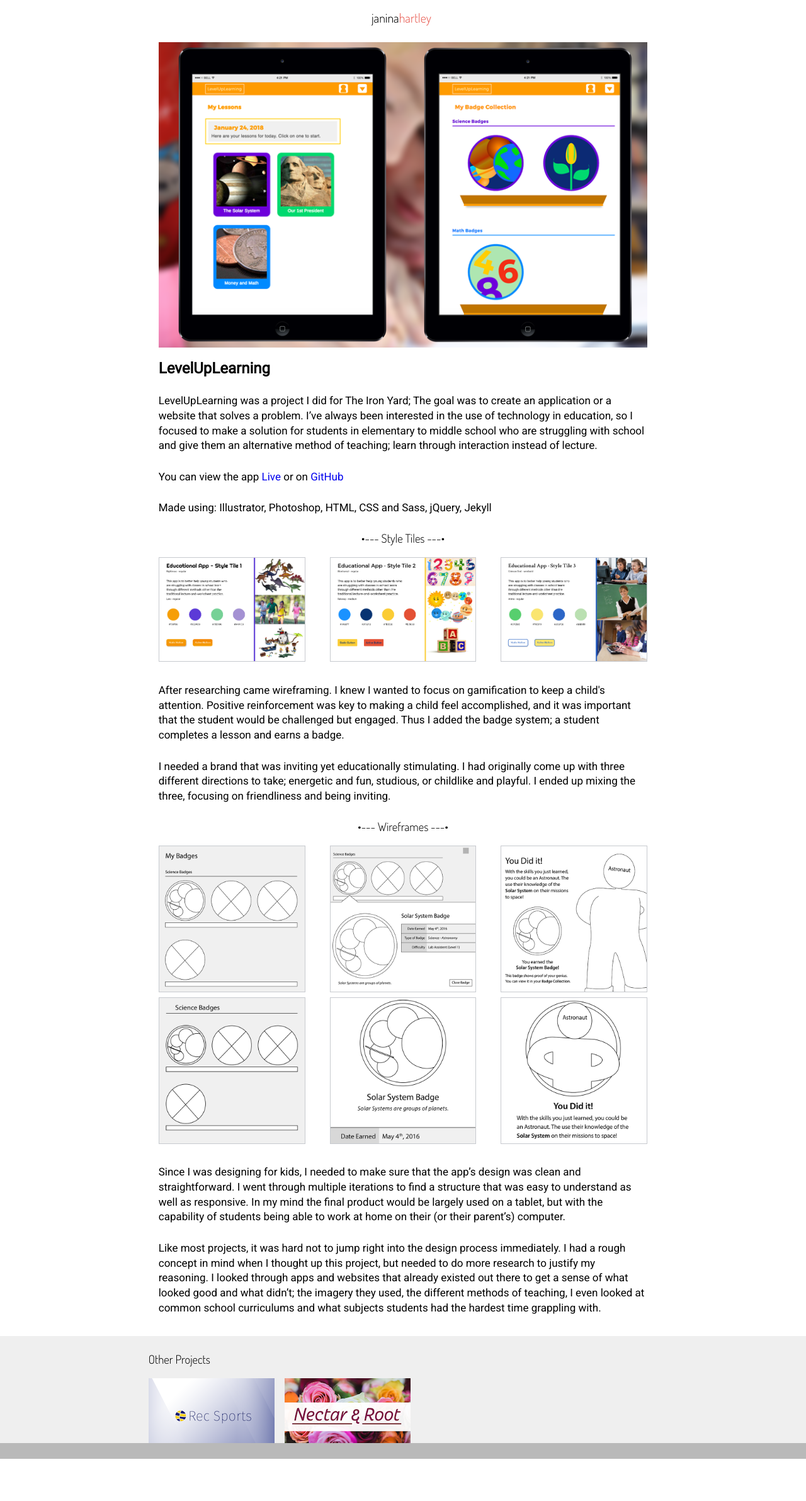
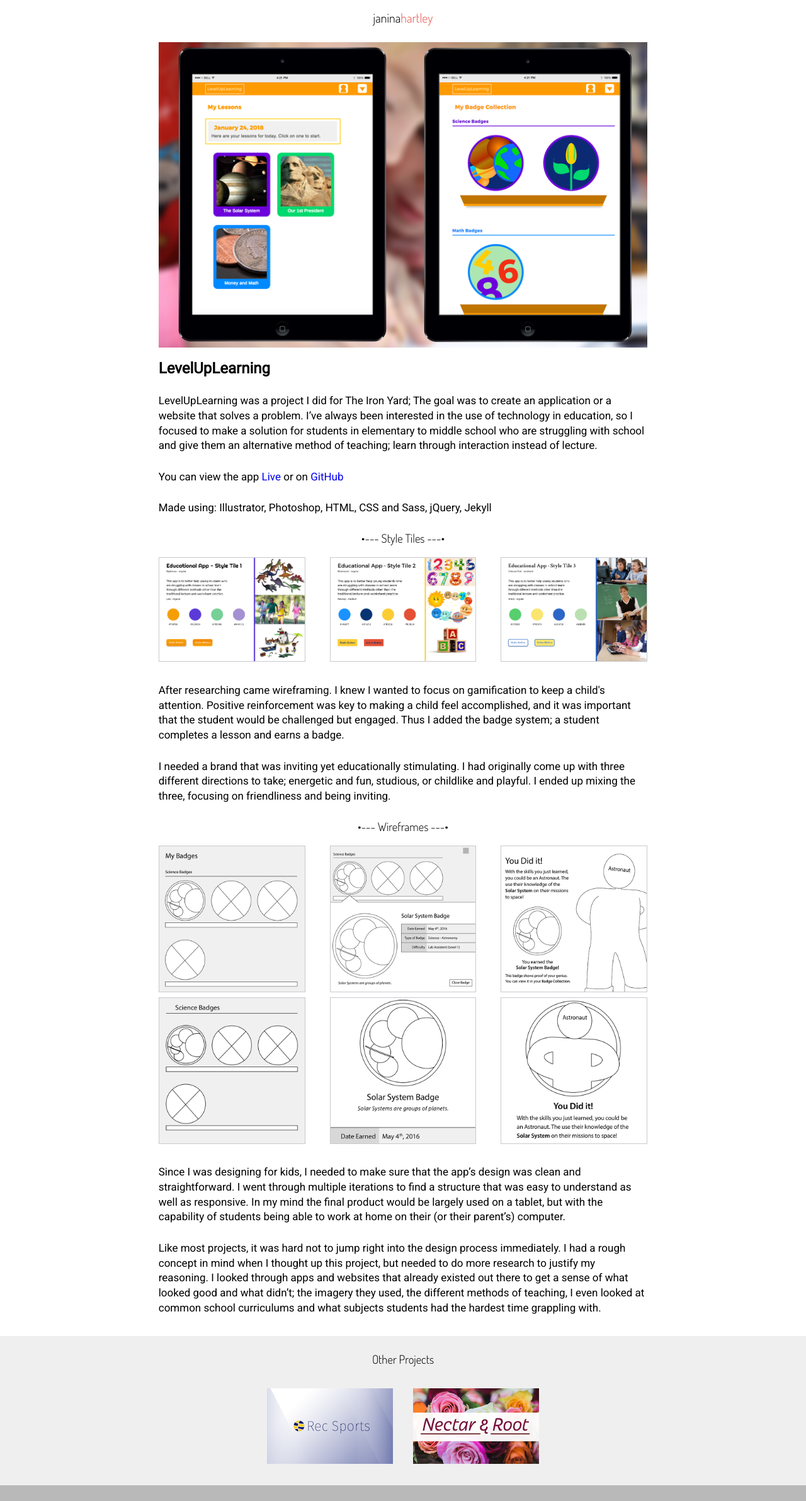
Before and after one commit to jhartley1412/old-portfolio-2, a Jekyll site: the page built from levelup.html, in a window 1280 px wide. Shown: the whole page at 63% size. Built offline with Jekyll 4.4.1, drawn with Linux system fonts in a browser that asks for light colours; nearby versions of some CDN libraries; before the commit the page ends 2317 px from its top, so only the background shows below that.

Commit message:
reorganized other samples container and h3

```diff
--- a/css/main.scss
+++ b/css/main.scss
@@ -109,6 +109,7 @@ h3{
 	// janinahartley Logo font/header
 	font-family: 'Dosis', 'Tahoma', 'Geneva', sans-serif;
 	font-weight: 300;
+	text-align: center;
 }
 
 a{
@@ -239,11 +240,6 @@ span.underline{
 // case study picture conatiner
 .cs-pictures-container{
 	margin: 0 auto;
-
-	h3{
-		clear: both;
-		text-align: center;
-	}
 }
 
 .cs-flex-container{
@@ -273,7 +269,8 @@ span.underline{
 
 .other_samples_container{
 	width: 100%;
-	margin-bototm: 2em;
+	box-sizing: border-box;
+	padding-bottom: 35px;
 	overflow: hidden;
 	background-color: $prime-light;
 }
@@ -283,27 +280,26 @@ span.underline{
 	margin: 0 auto;
 	box-sizing: border-box;
 	padding: 0.5em 1em;
-
-	h3{
-
-	}
 }
 
 .other_samples_flex{
+	margin: 0 auto;
+	width: 100%;
+
 	display: -webkit-box;
 	display: -moz-box;
 	display: -ms-flexbox;
 	display: -webkit-flex;
 	display: flex;
 	flex-wrap: wrap;
-	justify-content: flex-start;
+	justify-content: center;
 }
 
 
 .other_samples{
 	width: 200px;
 	height: 120px;
-	margin-right: 1em;
+	margin: 1em;
 
 	&:hover{
 		cursor: pointer;
```
Also changed, not shown: _sass/_breakpoints.scss (line endings or trailing spaces), 2 other files.
